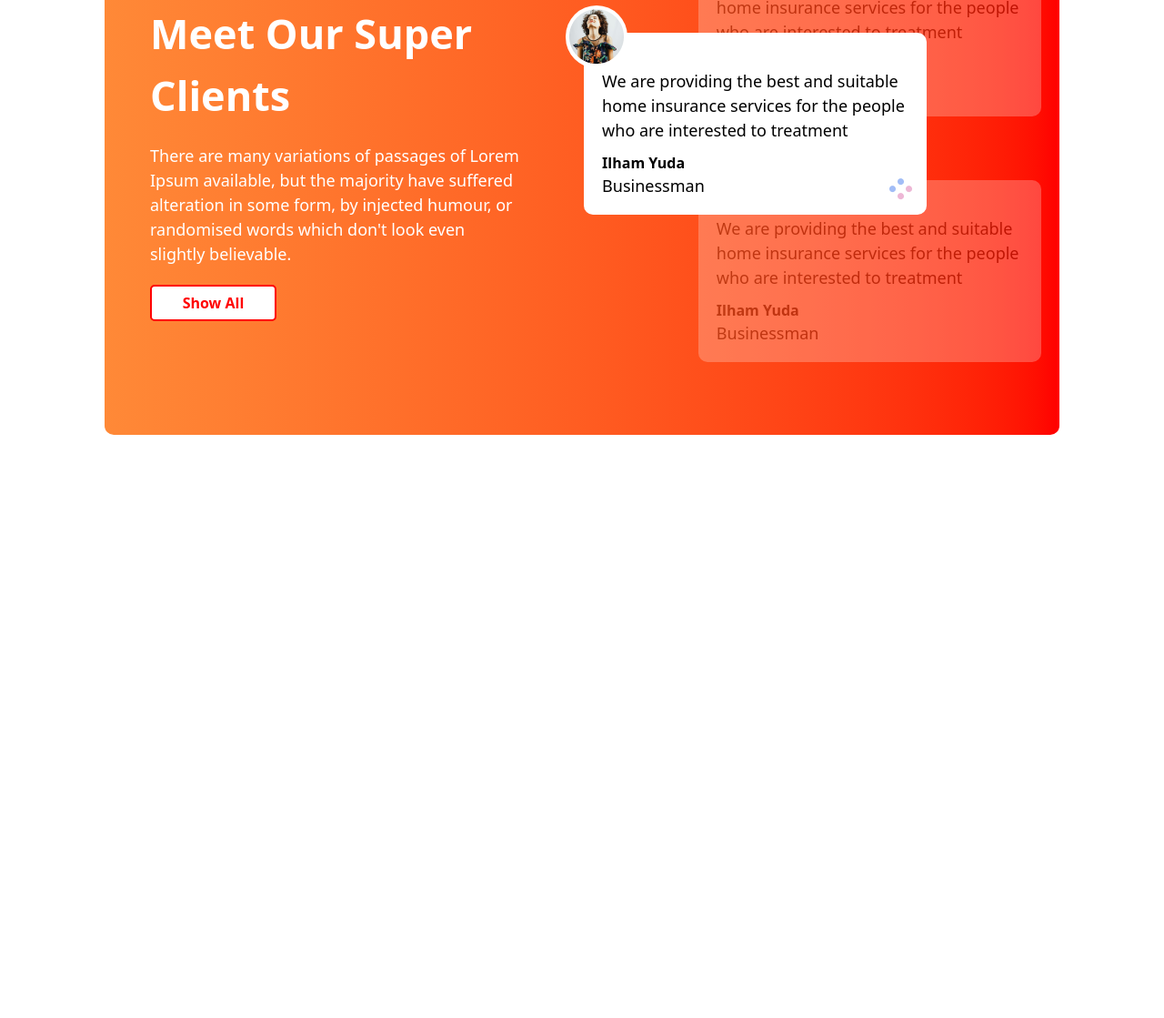
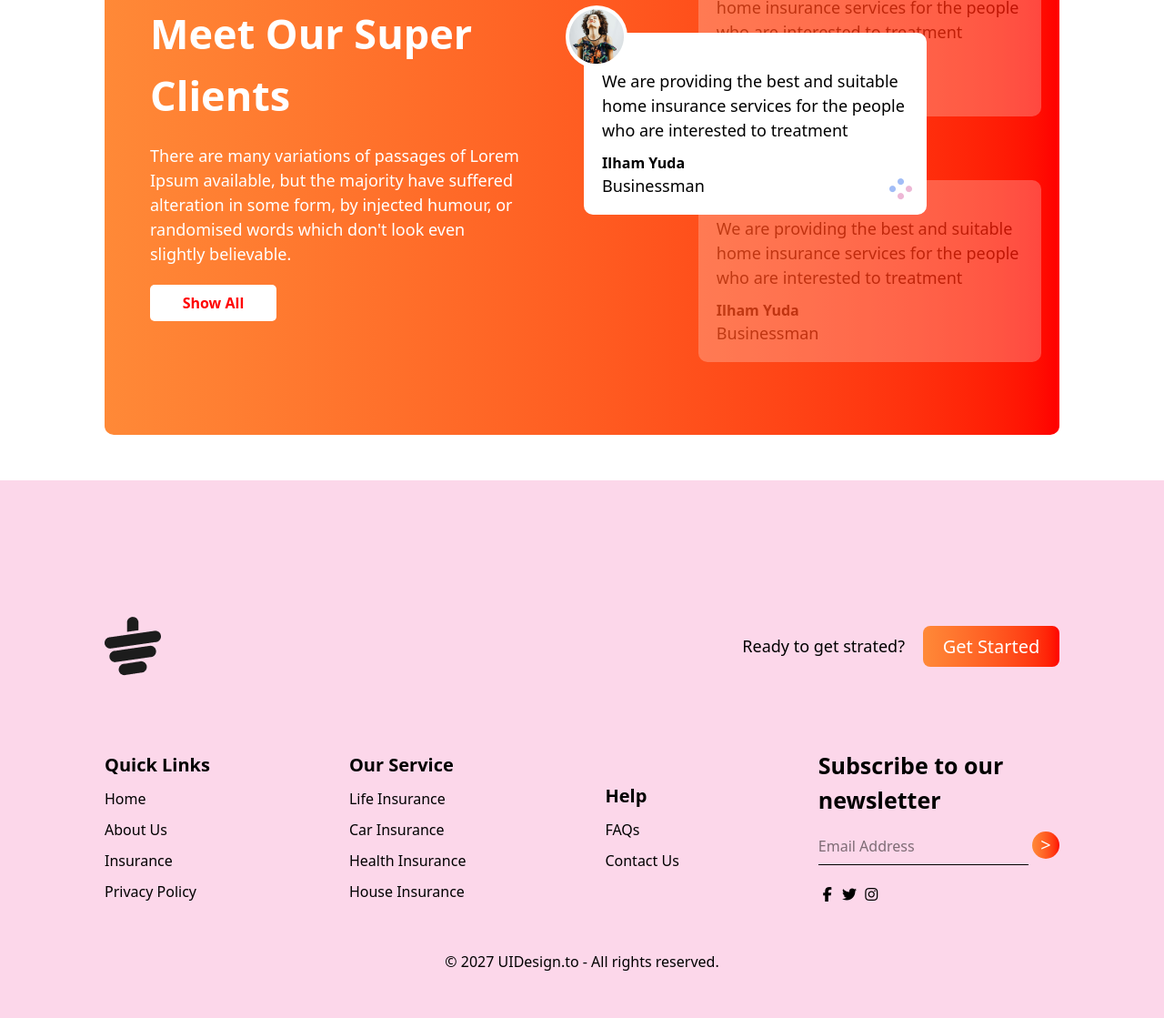
Before and after one commit to omairabi/tea-house, a plain HTML site: page index.html in a window 1280 px wide. Shown: the part 1816-2935 px from the top of the page at 91% size. Before the commit the page ends 2314 px from the top, so only its background shows below. Drawn offline with nearby package versions, Linux system fonts and the light colour scheme.

Commit message:
footer section complete

```diff
--- a/index.html
+++ b/index.html
@@ -72,7 +72,7 @@
         class="mt-[50px] max-w-[1050px] justify-center items-center mx-auto gap-[30px] grid grid-cols-1 md:grid-cols-4"
       >
         <div
-          class="w-[250px] bg-gradient-to-l from-[#f4f4f4] to-[#f4f4f400] rounded-[10px] mx-auto"
+          class="bg-gradient-to-l from-[#f4f4f4] to-[#f4f4f400] rounded-[10px] md:mx-auto"
         >
           <img src="./images/tea-1.png" class="mx-auto" alt="" />
 
@@ -82,7 +82,7 @@
           </p>
         </div>
         <div
-          class="w-[250px] bg-gradient-to-l from-[#f4f4f4] to-[#f4f4f400] rounded-[10px] mx-auto"
+          class="bg-gradient-to-l from-[#f4f4f4] to-[#f4f4f400] rounded-[10px] md:mx-auto"
         >
           <img src="./images/tea-2.png" class="mx-auto" alt="" />
 
@@ -92,7 +92,7 @@
           </p>
         </div>
         <div
-          class="w-[250px] bg-gradient-to-l from-[#f4f4f4] to-[#f4f4f400] rounded-[10px] mx-auto"
+          class="bg-gradient-to-l from-[#f4f4f4] to-[#f4f4f400] rounded-[10px] md:mx-auto"
         >
           <img src="./images/tea-3.png" class="mx-auto" alt="" />
 
@@ -102,7 +102,7 @@
           </p>
         </div>
         <div
-          class="w-[250px] bg-gradient-to-l from-[#f4f4f4] to-[#f4f4f400] rounded-[10px] mx-auto"
+          class="bg-gradient-to-l from-[#f4f4f4] to-[#f4f4f400] rounded-[10px] md:mx-auto"
         >
           <img src="./images/tea-4.png" class="mx-auto" alt="" />
 
@@ -177,7 +177,7 @@
               slightly believable.
             </p>
             <button
-              class="manrope border-2 bg-white text-[#ff0000] rounded-[5px] h-[40px] w-[139px] mt-[20px] font-bold"
+              class="manrope bg-white text-[#ff0000] rounded-[5px] h-[40px] w-[139px] mt-[20px] font-bold"
             >
               Show All
             </button>
@@ -235,6 +235,74 @@
         </div>
       </div>
     </main>
-    <footer></footer>
+    <!-- footer section  -->
+    <footer>
+      <div class="bg-[#fcd7ea] py-[50px] mt-[50px]">
+        <div class="parent mt-10 max-w-[1050px] mx-auto mt-[100px]">
+          <div class="flex justify-between">
+            <img src="./images/cup.png" alt="" />
+            <div class="flex items-center gap-[20px]">
+              <p class="text-[18px] font-light manrope">
+                Ready to get strated?
+              </p>
+              <button
+                class="bg-gradient-to-l from-[#ff0000] to-[#ff8938] w-[150px] h-[45px] rounded-[8px] text-white text-[20px]"
+              >
+                Get Started
+              </button>
+            </div>
+          </div>
+        </div>
+        <div
+          class="parent2 max-w-[1050px] mx-auto flex flex-col items-center md:flex-row mt-[80px] justify-between"
+        >
+          <div>
+            <h3 class="manrope font-bold text-[20px]">Quick Links</h3>
+            <p class="manrope font-light mt-[10px]">Home</p>
+            <p class="manrope font-light mt-[10px]">About Us</p>
+            <p class="manrope font-light mt-[10px]">Insurance</p>
+            <p class="manrope font-light mt-[10px]">Privacy Policy</p>
+          </div>
+          <div>
+            <h3 class="manrope font-bold text-[20px]">Our Service</h3>
+            <p class="manrope font-light mt-[10px]">Life Insurance</p>
+            <p class="manrope font-light mt-[10px]">Car Insurance</p>
+            <p class="manrope font-light mt-[10px]">Health Insurance</p>
+            <p class="manrope font-light mt-[10px]">House Insurance</p>
+          </div>
+          <div>
+            <h3 class="manrope font-bold text-[20px]">Help</h3>
+            <p class="manrope font-light mt-[10px]">FAQs</p>
+            <p class="manrope font-light mt-[10px]">Contact Us</p>
+          </div>
+          <div>
+            <h2 class="manrope font-bold text-[25px]">
+              Subscribe to our <br />
+              newsletter
+            </h2>
+            <input
+              type="text"
+              placeholder="Email Address"
+              class="border-b-1 outline-none pb-2 mt-5"
+            />
+            <button
+              class="bg-gradient-to-l from-[#ff0000] to-[#ff8938] h-[30px] w-[30px] rounded-[300px] text-white text-xl"
+            >
+              >
+            </button>
+
+            <div class="mt-5">
+              <i class="fa-brands fa-facebook-f"></i>
+              <i class="fa-brands fa-twitter"></i>
+              <i class="fa-brands fa-instagram"></i>
+            </div>
+          </div>
+        </div>
+
+        <p class="text-center mt-[50px]">
+          © 2027 UIDesign.to - All rights reserved.
+        </p>
+      </div>
+    </footer>
   </body>
 </html>
```
